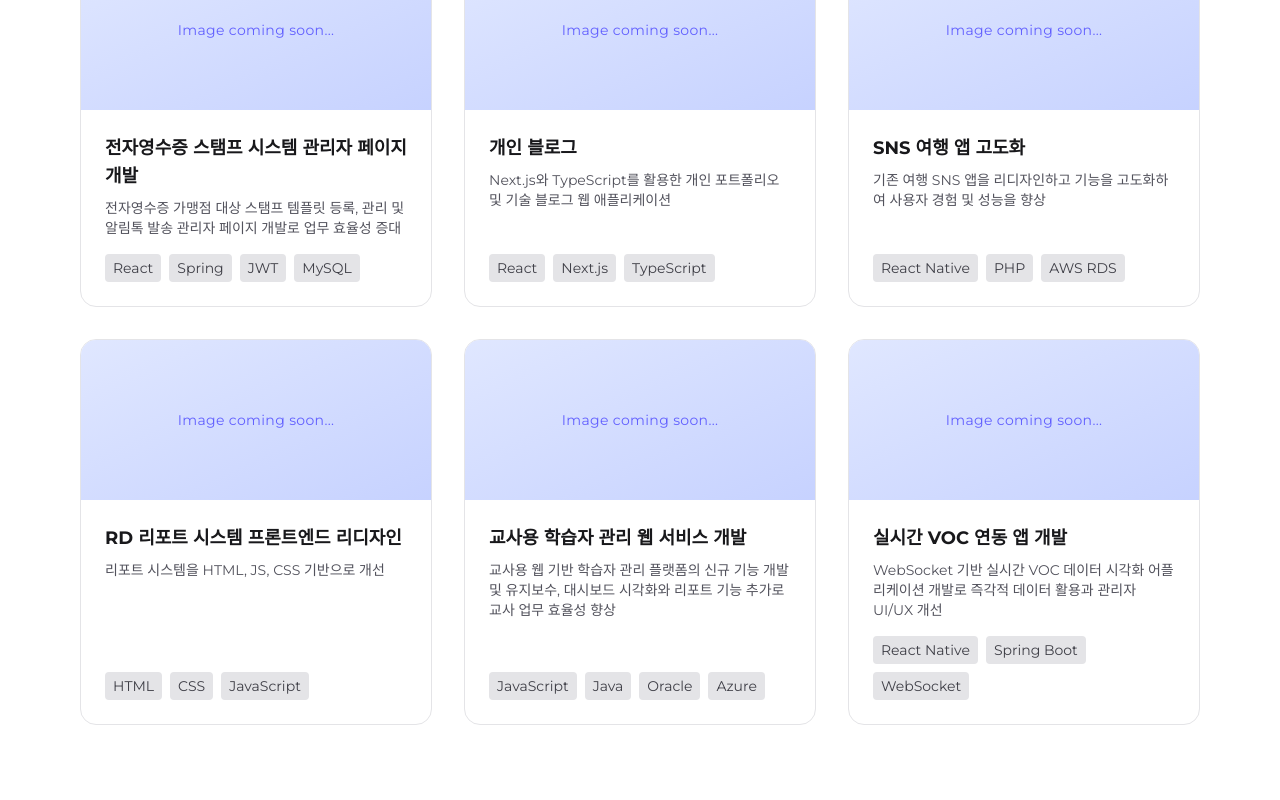
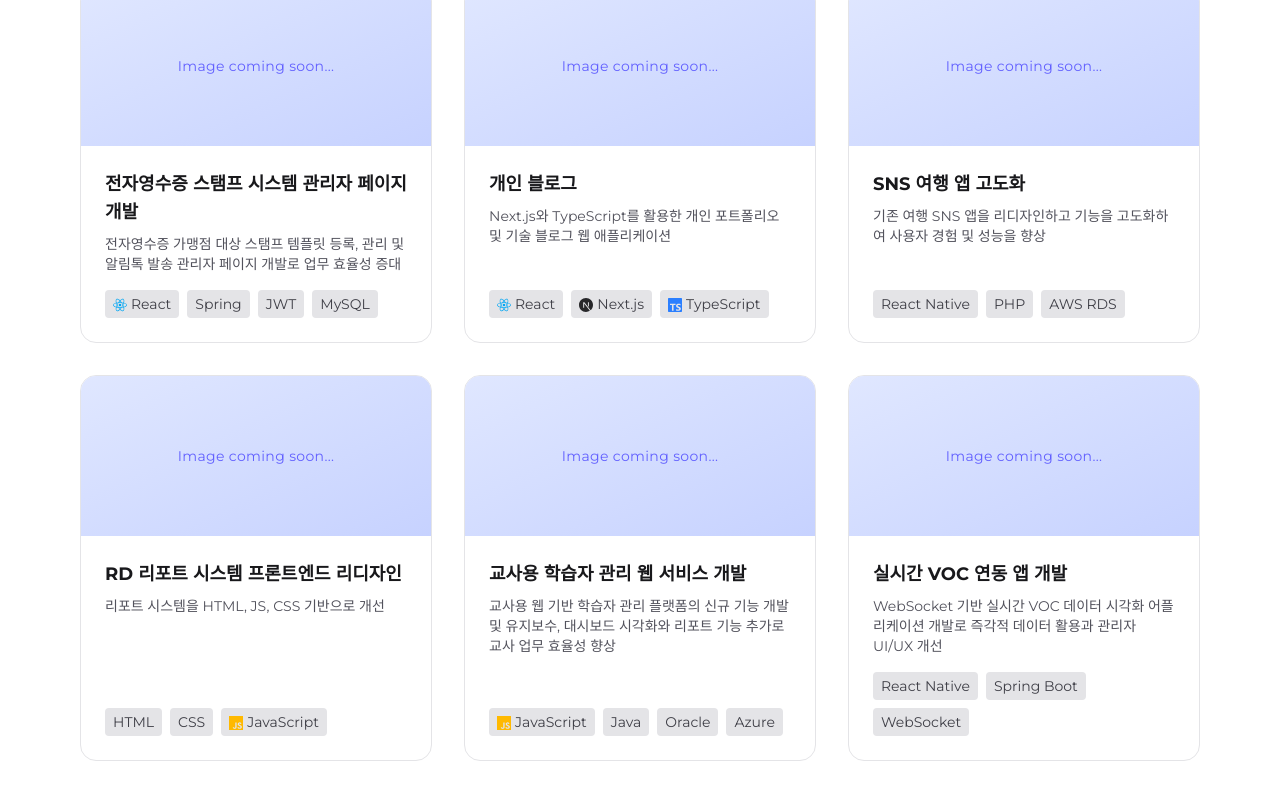
Before and after one commit to Jaeseokkong/NEXT-BLOG, a Next.js app: page /projects in a window 1280 px wide. Shown: the part 654-1454 px from the top of the page. Built offline with nearby package versions, Linux system fonts and the light colour scheme.

Commit message:
feat: Badge 컴포넌트에 기술 스택 아이콘 추가

```diff
--- a/src/components/ui/Badge.tsx
+++ b/src/components/ui/Badge.tsx
@@ -1,14 +1,26 @@
+import { SiJavascript, SiReact, SiNextdotjs, SiTypescript } from "react-icons/si";
+
+const techIcons: Record<string, React.ReactNode> = {
+  React: <SiReact className="inline mr-1 text-sky-500" />,
+  "Next.js": <SiNextdotjs className="inline mr-1 text-zinc-800 dark:text-zinc-200" />,
+  TypeScript: <SiTypescript className="inline mr-1 text-blue-500" />,
+  JavaScript: <SiJavascript className="inline mr-1 text-amber-400" />
+};
+
+
 interface BadgeProps {
   label: string;
   className?: string;
 }
 
 export default function Badge({ label, className = "" }: BadgeProps) {
+  const Icon = techIcons[label];
   return (
     <span
       className={`px-2 py-1 rounded bg-zinc-200 dark:bg-zinc-700 text-sm text-zinc-700 dark:text-zinc-300 ${className}`}
     >
-      {label}
+       {Icon}
+       {label}
     </span>
   );
 }
```
